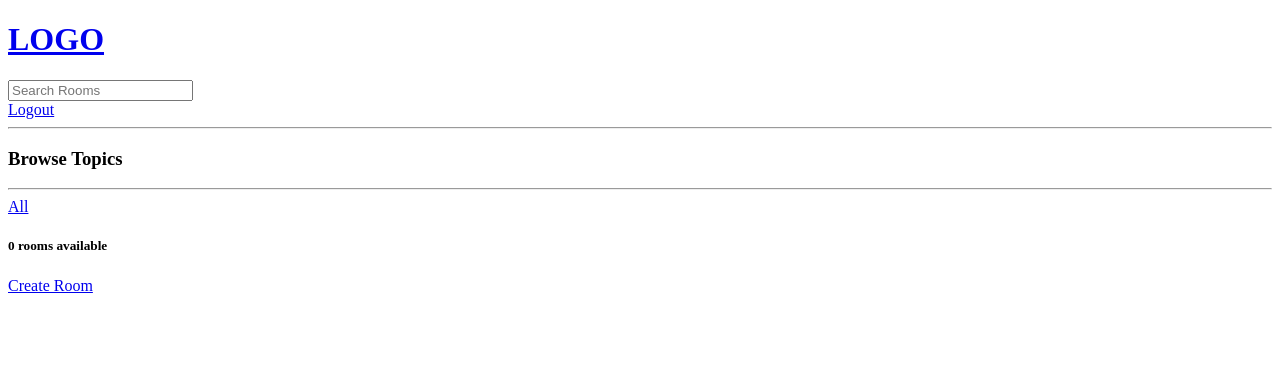
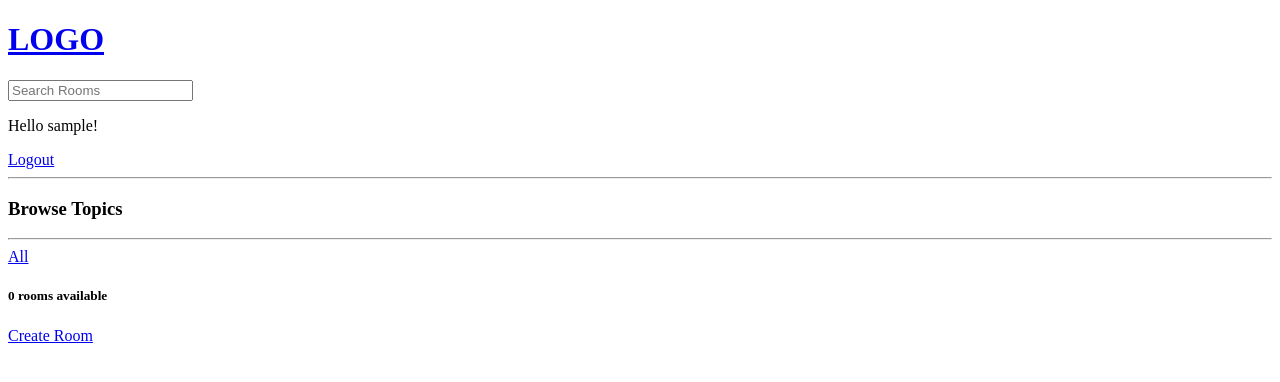
Before and after one commit to JustA3DObject/DevFriends, a Django app: page / in a window 1280 px wide. Shown: the top 382 px of the page. Run offline with Django 4.2, Linux system fonts and the light colour scheme; the visitor is signed in with stand-in values (Sample User, id 1); data that the repository does not hold is empty.

Commit message:
Added greeting in navbar

```diff
--- a/devfriends/templates/navbar.html
+++ b/devfriends/templates/navbar.html
@@ -8,6 +8,7 @@
 
 
 {% if request.user.is_authenticated %}
+<p>Hello {{ request.user }}!</p>
 <a href="{% url 'logout' %}">Logout</a> {% else %}
 <a href="{% url 'login' %}">Login</a> {% endif %}
 
```
